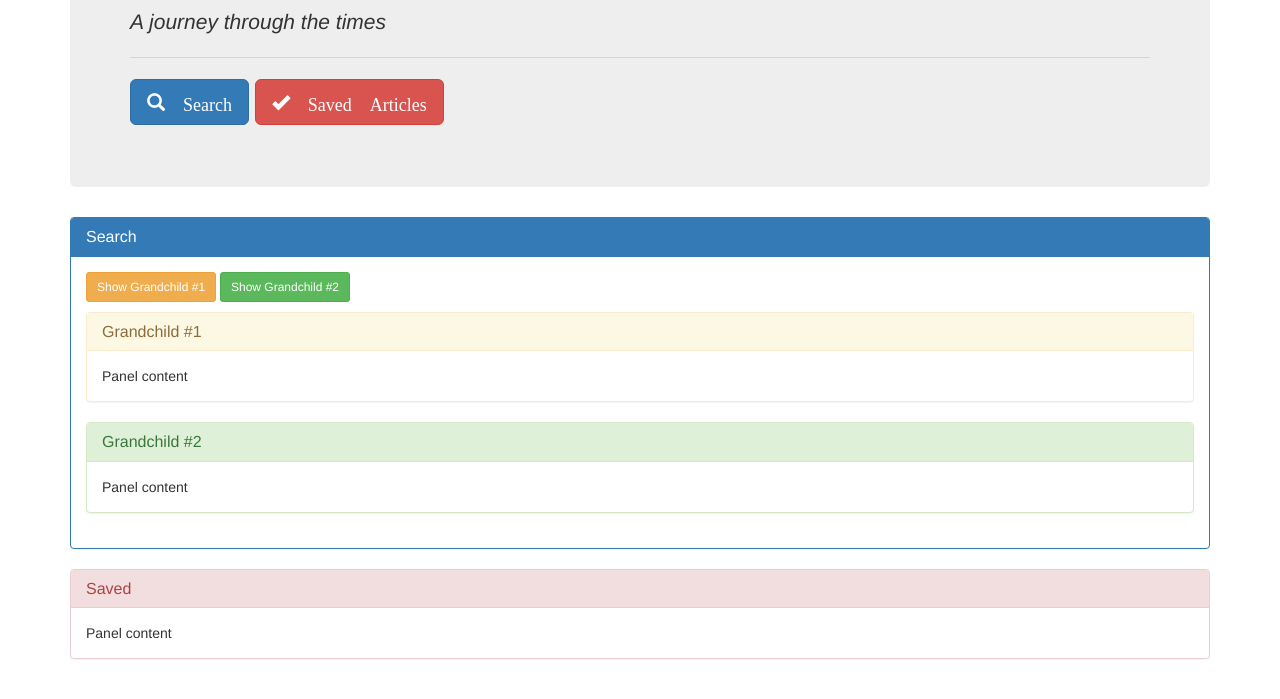
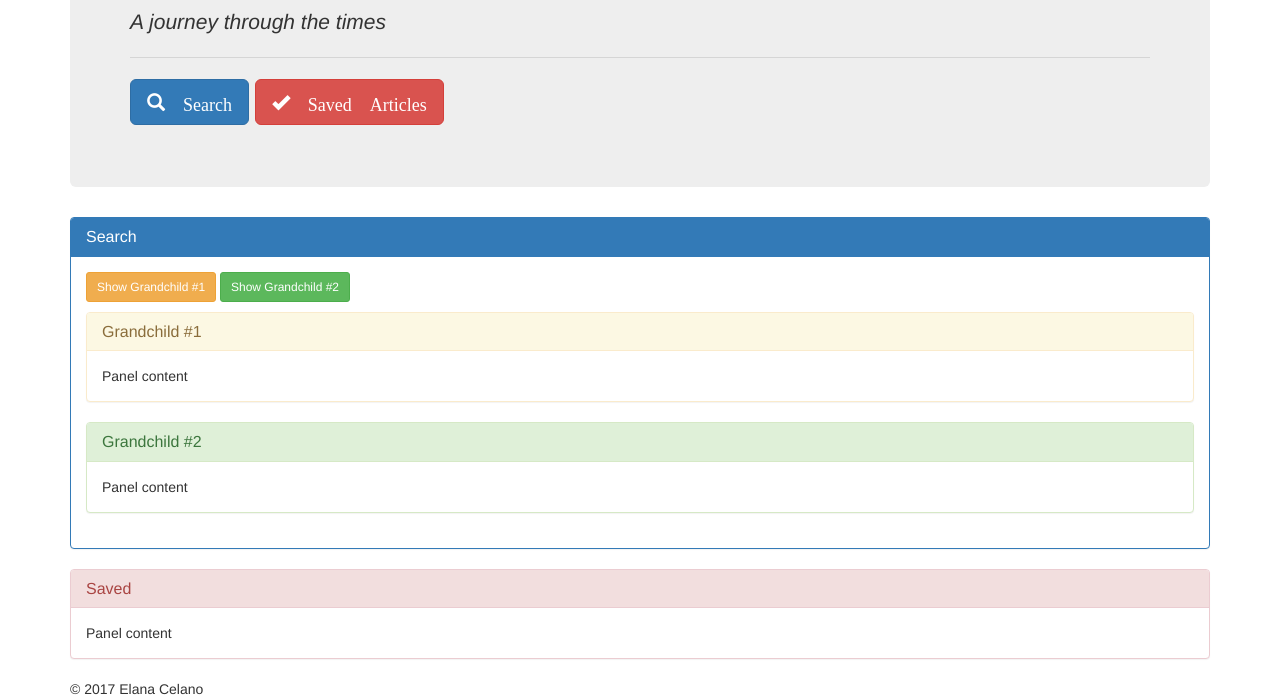
Before and after one commit to elanacelano/React, a website: page index_design.html in a window 1280 px wide. Shown: the part 104-803 px from the top of the page. Drawn offline with nearby package versions, Linux system fonts and the light colour scheme.

Commit message:
copyright

```diff
--- a/index_design.html
+++ b/index_design.html
@@ -82,5 +82,9 @@
 
 	</div>
 
+	<div class="container">
+        &copy; 2017 Elana Celano
+    </div>
+
 </body>
 </html>
```
